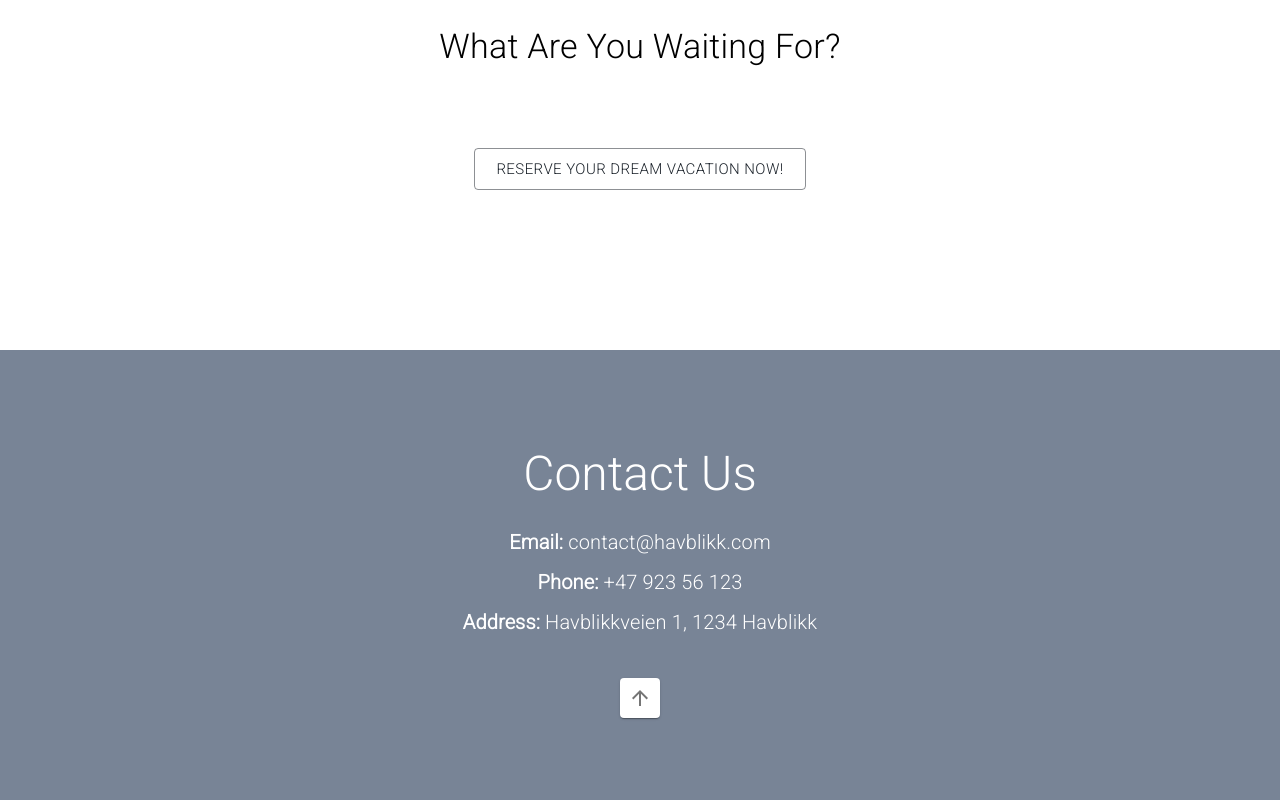
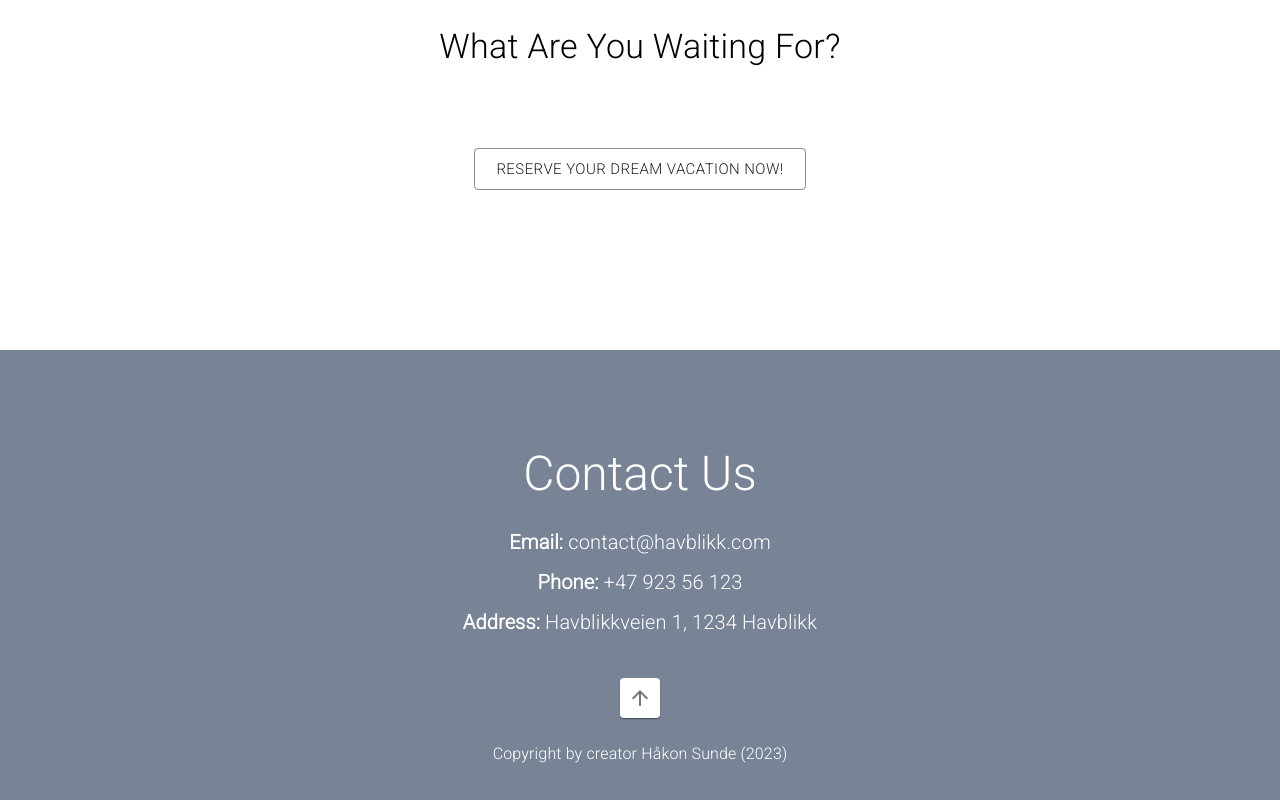
Before and after one commit to sundehakon/Hotell-React, a React (Create React App) app: page / in a window 1280 px wide. Shown: the part 3101-3901 px from the top of the page. Built offline with nearby package versions, Linux system fonts and the light colour scheme; no server answers.

Commit message:
Add loginbutton to profile when not logged in

```diff
--- a/src/components/Home.js
+++ b/src/components/Home.js
@@ -93,6 +93,9 @@ const Home = () => {
           </IconButton>
         </Card>
       </Box>
+      <Box sx={{ marginTop: 3 }}>
+        <Typography sx={{ textAlign: 'center', color: 'white' }}>Copyright by creator Håkon Sunde (2023)</Typography>
+      </Box>
     </Box>
     </Container>
   );
--- a/src/components/Profile.js
+++ b/src/components/Profile.js
@@ -1,6 +1,7 @@
 import React, { useEffect, useState } from 'react';
 import { useAuth0 } from '@auth0/auth0-react';
 import { Typography, Box, Card, Grid, Button, IconButton, Snackbar, List, ListItem } from '@mui/material';
+import LoginButton from './login';
 import CloseIcon from '@mui/icons-material/Close';
 import axios from 'axios';
 
@@ -108,8 +109,11 @@ const Profile = () => {
         return (
             <Box sx={{ textAlign: 'center', marginTop: 30 }}>
                 <Typography variant='h5'>
-                    Please log in to view your profile
+                    Please Log In to View Your Profile
                 </Typography>
+                <Box sx={{ marginTop: 4 }}>
+                    <LoginButton />
+                </Box>
             </Box>
         );
     }
```
